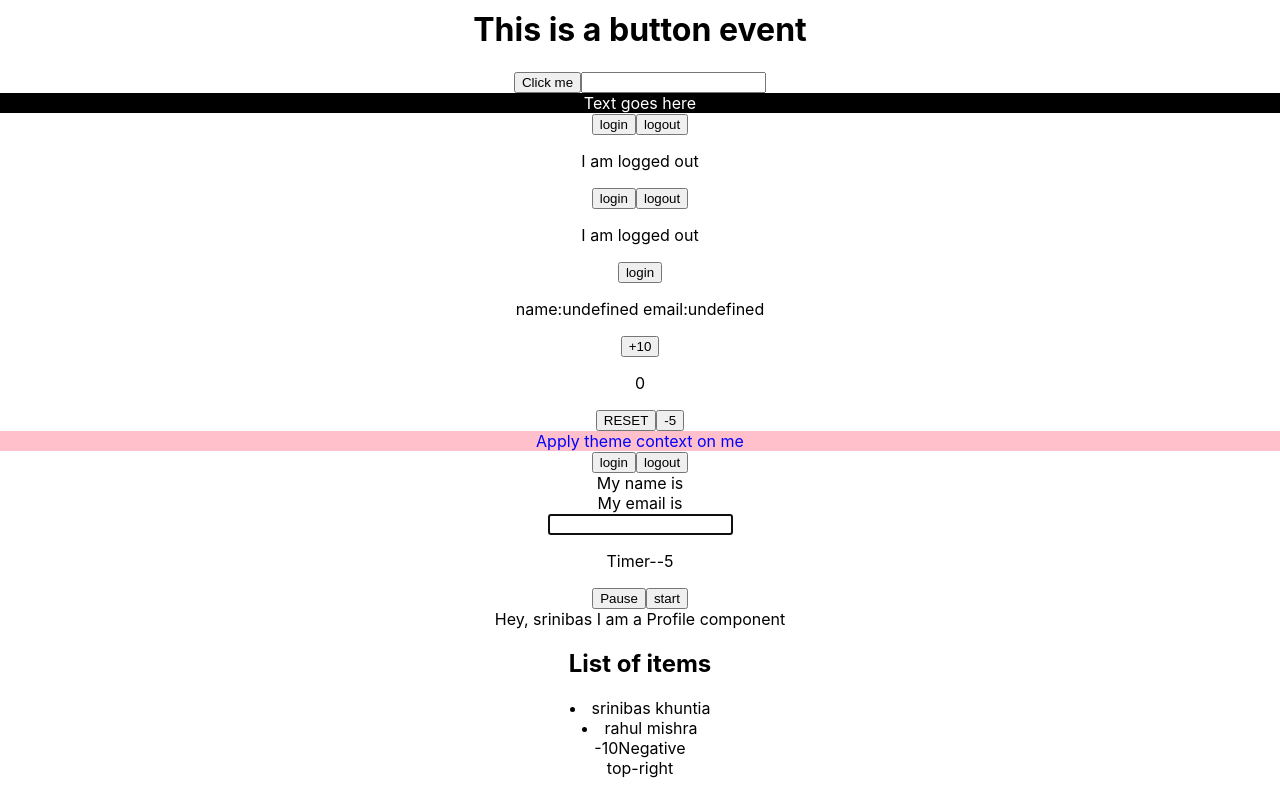
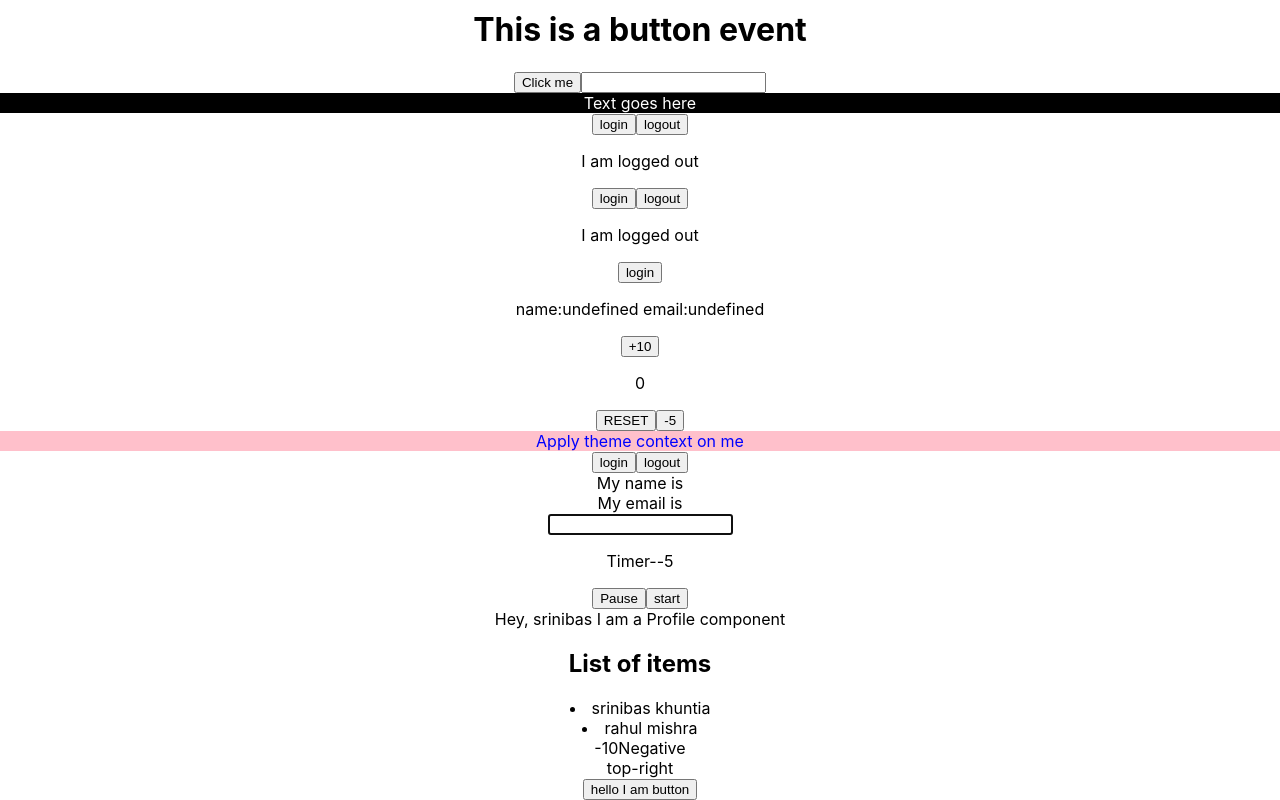
Before and after one commit to srinibas39/typescript, a React (Create React App) app: page / in a window 1280 px wide. Shown: the part 183-983 px from the top of the page. Before the commit the page ends 961 px from the top, so only its background shows below. Built offline with nearby package versions, Linux system fonts and the light colour scheme.

Commit message:
WrappedHTML

```diff
--- a/src/App.tsx
+++ b/src/App.tsx
@@ -20,6 +20,7 @@ import { Ustate } from "./components/Ustate";
 import { List } from "./Genrics/List";
 import { RestrictingProps } from "./RestrictingProps/RestrictingProps";
 import { ToastPosition } from "./TemplateLiteralAndExclude/ToastPosition";
+import { WrappingHTML } from "./WrappingHTML/WrappingHTML";
 
 const App = () => {
   const nameList = [
@@ -64,8 +65,9 @@ const App = () => {
         ]}
         onClick={(item) => console.log(item)}
       />
-      <RestrictingProps value={-10} isNegative/>
-      <ToastPosition position={"top-right"}/>
+      <RestrictingProps value={-10} isNegative />
+      <ToastPosition position={"top-right"} />
+      <WrappingHTML />
     </div>
   );
 };
--- /dev/null
+++ b/src/WrappingHTML/CustomButton.tsx
@@ -0,0 +1,14 @@
+import React from "react";
+
+type CustomButtonProps = {
+  variant: "primary" | "secondary";
+  children:string
+} & Omit<React.ComponentProps<`button`>,"children">
+
+export const CustomButton = ({
+  variant,
+  children,
+  ...rest
+}: CustomButtonProps) => {
+  return <button className={`class-With-${variant}`} {...rest}>{children}</button>;
+};
--- /dev/null
+++ b/src/WrappingHTML/WrappingHTML.tsx
@@ -0,0 +1,11 @@
+import { CustomButton } from "./CustomButton";
+
+export const WrappingHTML = () => {
+  return (
+    <div>
+      <CustomButton variant={"primary"} onClick={() => console.log("clicked")}>
+        hello I am button
+      </CustomButton>
+    </div>
+  );
+};
```
